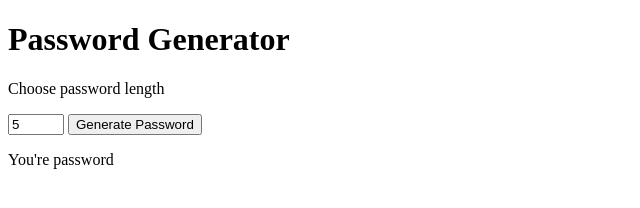
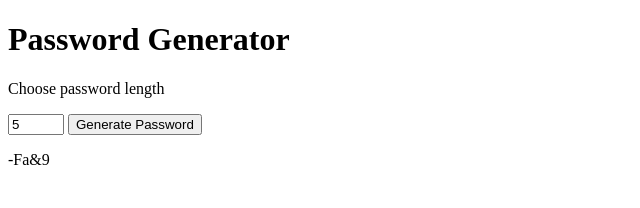
Before and after one commit to enchevdev/Password-Generator, a website built with Vite: page index.html in a window 1280 px wide. Both pictures are taken after typing "5" into the empty fields and a click on the button "Generate Password". Shown: the full height of the page, 0-640 px from the left. Built offline with nearby package versions, Linux system fonts and the light colour scheme.

Commit message:
Make password generator functional

```diff
--- a/index.html
+++ b/index.html
@@ -16,4 +16,5 @@
 
     <p id="passwordResult">You're password</p>
   </body>
+<script type="module" src="/main.ts"></script>
 </html>
--- a/main.ts
+++ b/main.ts
@@ -1,15 +1,23 @@
+const btn = document.getElementById("btn");
+const passwordLength = document.getElementById("passwordLength");
+const passwordResult = document.getElementById("passwordResult");
+
 const kleinLetters: string = "azertyuiopqsdfghjklmwxcvbn";
 const hoofdLetters: string = "AZERTYUIOPQSDFGHJKLMWXCVBN";
 const cijfers: string = "0123456789";
 const specialeTekens: string = "&$*`£/+=-;?@#";
-const lengteWachtwoord: number = 12;
+
+btn?.addEventListener("click", () => {
+  const lengte: number = Number(
+    (passwordLength as HTMLInputElement).value,
+  );
 
   let samenVoegen: string =
     kleinLetters + hoofdLetters + cijfers + specialeTekens;
 
   let volledigWachtwoord: string = "";
 
-for (let i = 0; i < lengteWachtwoord; i++) {
+  for (let i = 0; i < lengte; i++) {
     const willekeurigGetal: number = Math.floor(
       Math.random() * samenVoegen.length,
     );
@@ -17,4 +25,7 @@ for (let i = 0; i < lengteWachtwoord; i++) {
     volledigWachtwoord += samenVoegen[willekeurigGetal];
   }
 
-console.log("Generated password:", volledigWachtwoord);
+  if (passwordResult) {
+    passwordResult.textContent = volledigWachtwoord;
+  }
+});
--- a/package.json
+++ b/package.json
@@ -11,6 +11,7 @@
   "license": "ISC",
   "type": "commonjs",
   "devDependencies": {
-    "typescript": "^7.0.2"
+    "typescript": "^7.0.2",
+    "vite": "^8.2.2"
   }
 }
```
Also changed, not shown: 2 other files. Lines whose indentation alone changed are shown as unchanged.
